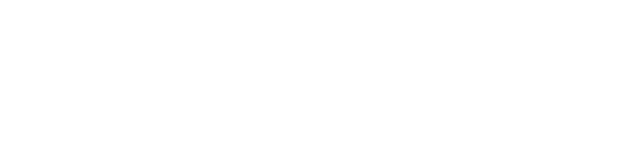
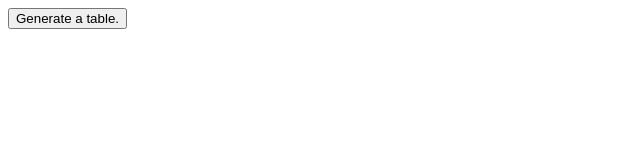
Before and after one commit to meganmcgeee/create-table, a website: page index.html in a window 1280 px wide. Shown: the whole page, without its empty margins (0-640 px from the left). Drawn offline with Linux system fonts and the light colour scheme.

Commit message:
Button generates a 20 by 20 table with numbers indicating row, then column.

```diff
--- a/index.html
+++ b/index.html
@@ -4,9 +4,10 @@
   <meta charset="UTF-8">
   <meta name="viewport" content="width=device-width, initial-scale=1.0">
   <meta http-equiv="X-UA-Compatible" content="ie=edge">
+  <script src="index.js"></script>
   <title>Create Table</title>
 </head>
 <body>
-
+  <input type="button" value="Generate a table." onclick="generate_table()">
 </body>
 </html>
--- a/index.js
+++ b/index.js
@@ -0,0 +1,34 @@
+function generate_table() {
+  // get the reference for the body
+  var body = document.getElementsByTagName("body")[0];
+
+  // creates a <table> element and a <tbody> element
+  var tbl = document.createElement("table");
+  var tblBody = document.createElement("tbody");
+
+  // creating all cells
+  for (var i = 0; i < 26; i++) {
+    // creates a table row
+    var row = document.createElement("tr");
+
+    for (var j = 0; j < 26; j++) {
+      // Create a <td> element and a text node, make the text
+      // node the contents of the <td>, and put the <td> at
+      // the end of the table row
+      var cell = document.createElement("td");
+      var cellText = document.createTextNode(i+ ", "+j);
+      cell.appendChild(cellText);
+      row.appendChild(cell);
+    }
+
+    // add the row to the end of the table body
+    tblBody.appendChild(row);
+  }
+
+  // put the <tbody> in the <table>
+  tbl.appendChild(tblBody);
+  // appends <table> into <body>
+  body.appendChild(tbl);
+  // sets the border attribute of tbl to 2;
+  tbl.setAttribute("border", "2");
+}
```
Also changed, not shown: 1 other file.
